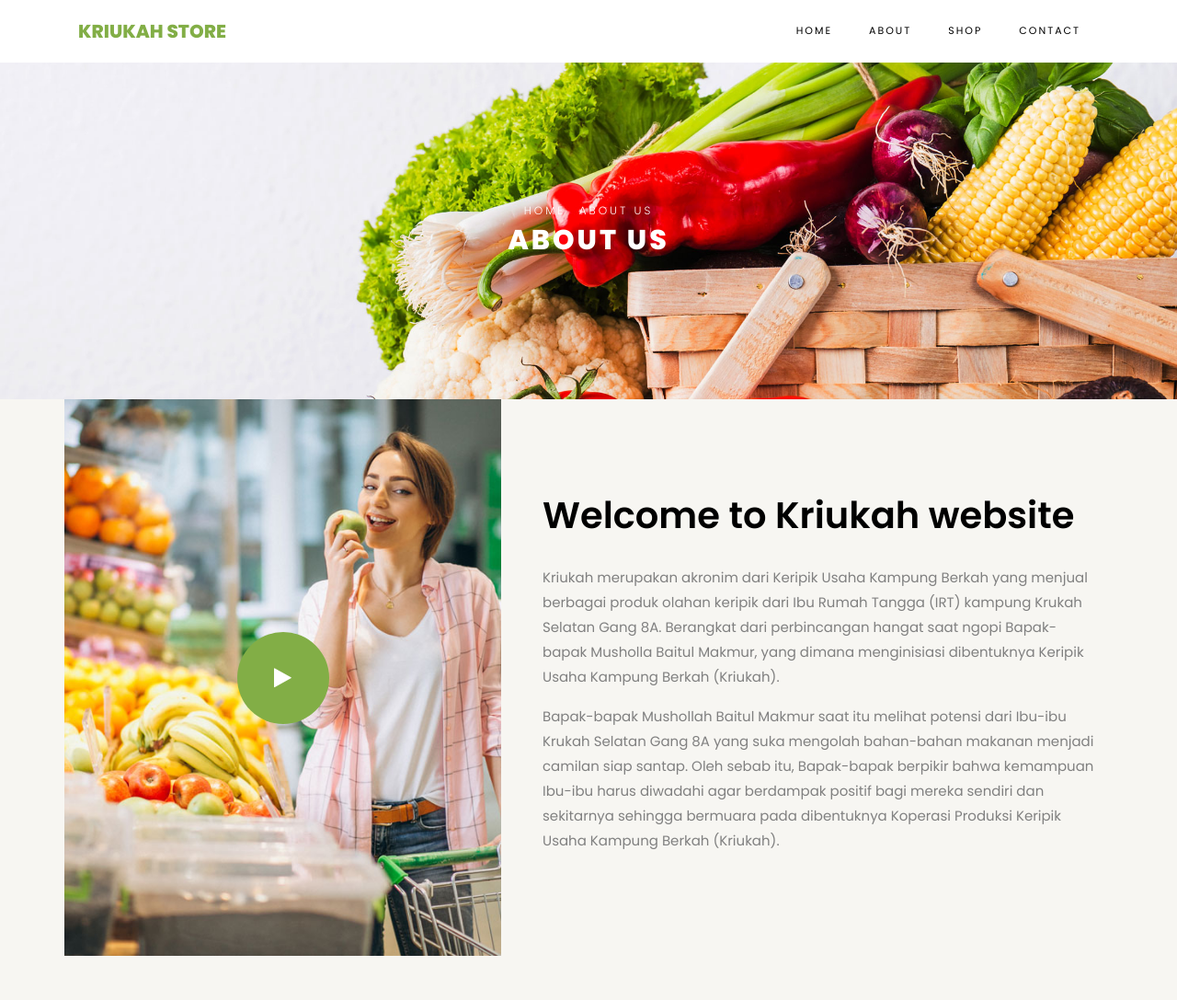
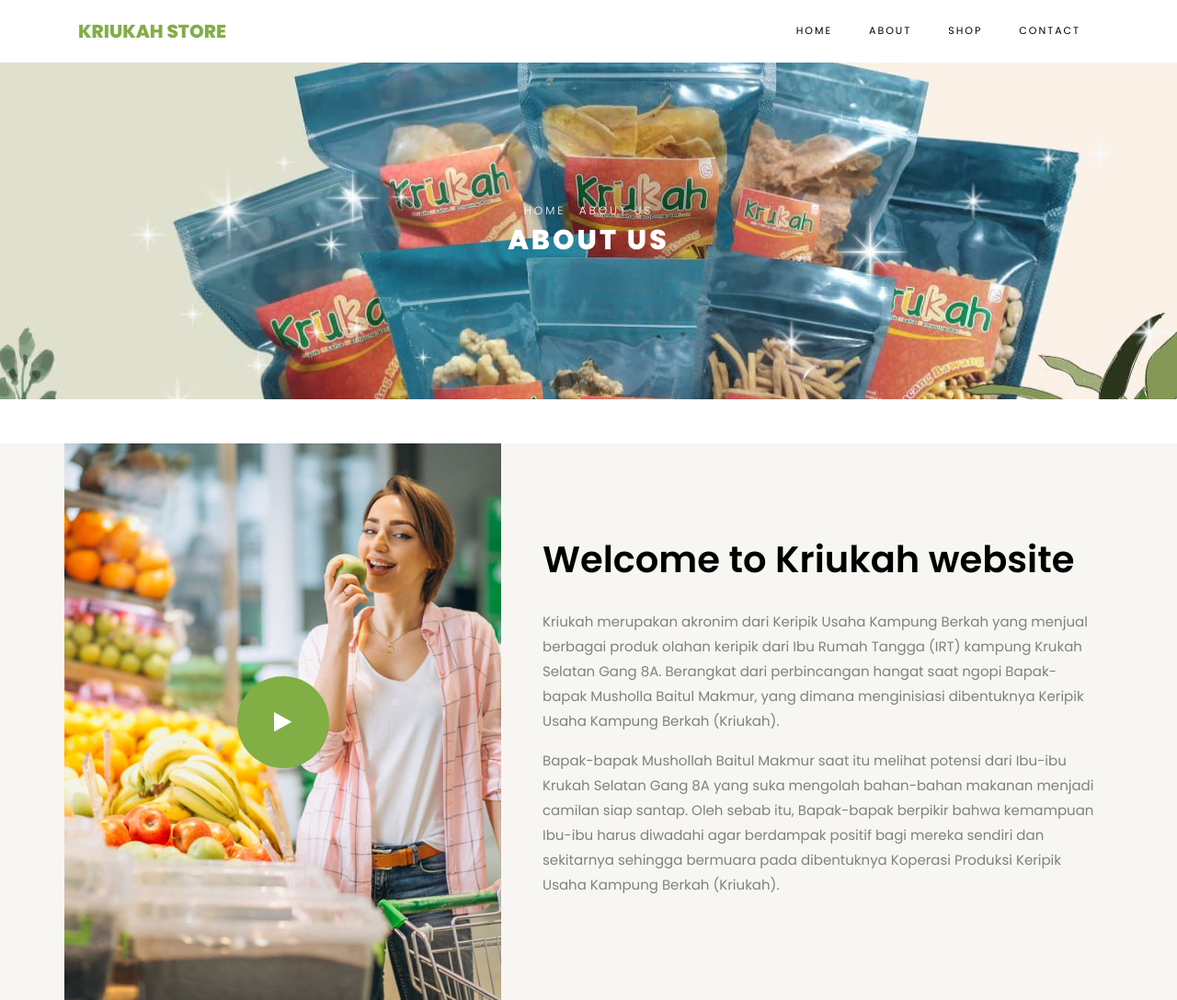
Before and after one commit to Triyonorifan11/kriukah-web, a plain HTML site: page about.html in a window 1280 px wide. Shown: the top 1087 px of the page at 92% size. Drawn offline with Linux system fonts and the light colour scheme; some packages are replaced by stand-ins of ours; no server answers; files whose address does not match are found by name.

Commit message:
update image hero

```diff
--- a/about.html
+++ b/about.html
@@ -56,7 +56,7 @@
 	</nav>
 	<!-- END nav -->
 
-  <div class="hero-wrap hero-bread" style="background-image: url('images/bg_1.jpg');">
+  <div class="hero-wrap hero-bread" style="background-image: url('images/hero/hero.jpg');">
     <div class="container">
       <div class="row no-gutters slider-text align-items-center justify-content-center">
         <div class="col-md-9 ftco-animate text-center">
@@ -67,7 +67,7 @@
     </div>
   </div>
 
-  <section class="ftco-section ftco-no-pb ftco-no-pt bg-light">
+  <section class="ftco-section ftco-no-pb ftco-no-pt bg-light mt-5">
     <div class="container">
       <div class="row">
         <div class="col-md-5 p-md-5 img img-2 d-flex justify-content-center align-items-center"
```
Also changed, not shown: contact.html (+1 -1 lines), index.html (+1 -1 lines), shop.html (+1 -1 lines), images/hero/hero.jpg (added).
